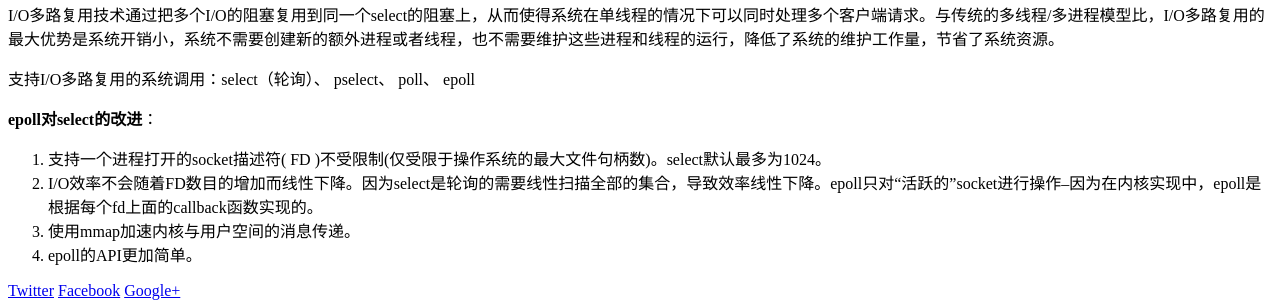
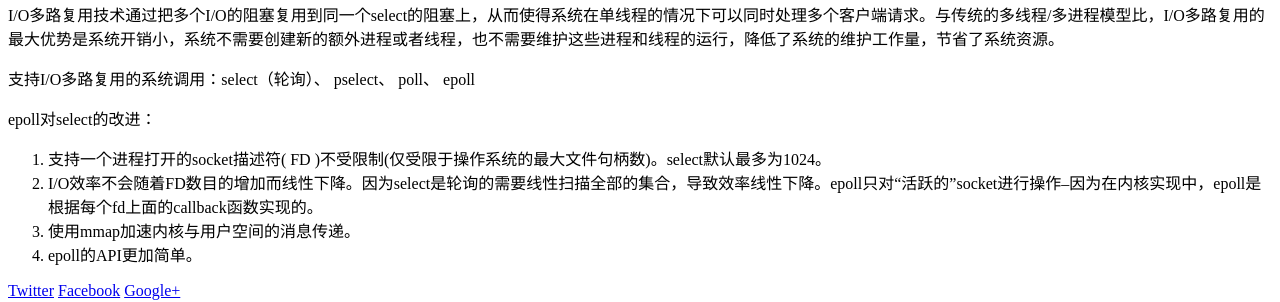
Before and after one commit to guoyang1996/guoyang1996.github.io, a Jekyll site: the page built from _posts/2019-07-02-netty0.md, in a window 1280 px wide and 900 px high, scrolled down 2550 px. Shown: the part 568-870 px from the top of the window. Built offline with Jekyll 4.4.1, drawn with Linux system fonts in a browser that asks for light colours; comment, search, counter and statistics services are not loaded.

```diff
--- a/_posts/2019-07-02-netty0.md
+++ b/_posts/2019-07-02-netty0.md
@@ -43,7 +43,7 @@ I/O多路复用技术通过把多个I/O的阻塞复用到同一个select的阻
 
 
 
-**epoll对select的改进**：
+epoll对select的改进：
 
 1. 支持一个进程打开的socket描述符(      FD )不受限制(仅受限于操作系统的最大文件句柄数)。select默认最多为1024。
 2. I/O效率不会随着FD数目的增加而线性下降。因为select是轮询的需要线性扫描全部的集合，导致效率线性下降。epoll只对“活跃的”socket进行操作--因为在内核实现中，epoll是根据每个fd上面的callback函数实现的。
```
